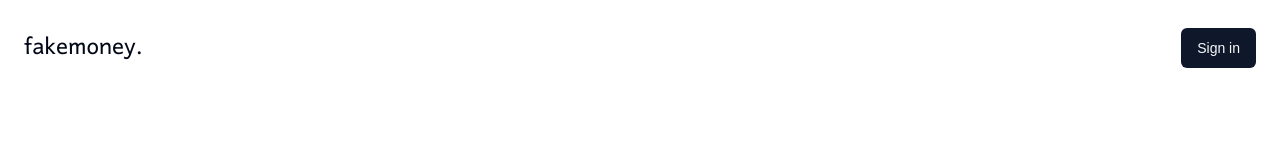
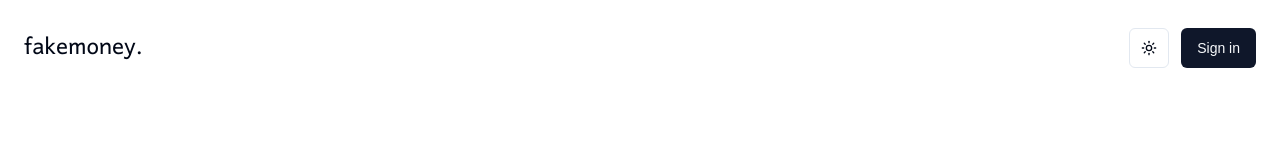
Before and after one commit to Sasha2956/fakemoney, a Next.js app: page / in a window 1280 px wide. Shown: the top 160 px of the page. Built offline with nearby package versions, Linux system fonts and the light colour scheme; no server answers.

Commit message:
Add mode toggle

```diff
--- a/app/layout.tsx
+++ b/app/layout.tsx
@@ -3,6 +3,7 @@ import localFont from "next/font/local";
 import "./globals.css";
 import { auth } from "@/auth";
 import { SessionProvider } from "next-auth/react";
+import { ThemeProvider } from "@/components/theme-provider";
 
 const geistSans = localFont({
   src: "./fonts/GeistVF.woff",
@@ -16,7 +17,8 @@ const geistMono = localFont({
 });
 
 export const metadata: Metadata = {
-  description: "Fakemoney is a payment platform same as Stripe,PayPal, but with fake money.",
+  description:
+    "Fakemoney is a payment platform same as Stripe, PayPal, but with fake money.",
 };
 
 export default async function RootLayout({
@@ -28,11 +30,19 @@ export default async function RootLayout({
 
   return (
     <SessionProvider session={session}>
-      <html lang="en">
+      <html lang="en" suppressHydrationWarning>
         <body
           className={`${geistSans.variable} ${geistMono.variable} antialiased`}
         >
-          {children}
+          {/* TODO: Fetch basic theme from database */}
+          <ThemeProvider
+            attribute="class"
+            defaultTheme="system"
+            enableSystem
+            disableTransitionOnChange
+          >
+            {children}
+          </ThemeProvider>
         </body>
       </html>
     </SessionProvider>
--- a/components/dashboard/dashboard-links.tsx
+++ b/components/dashboard/dashboard-links.tsx
@@ -1,9 +1,10 @@
-"use client"
+"use client";
 
 import { sidebarLinks } from "@/constants/sidebar";
 import { cn } from "@/lib/utils";
 import Link from "next/link";
 import { usePathname } from "next/navigation";
+import { Button } from "../ui/button";
 
 export const DashboardLinks = () => {
   const pathname = usePathname();
@@ -11,17 +12,15 @@ export const DashboardLinks = () => {
   return (
     <div className="flex flex-col gap-y-4">
       {sidebarLinks.map((link, index) => (
+        <Button key={index} className="justify-start" asChild variant={pathname === link.href ? "outline" : "ghost"}>
           <Link
             href={link.href}
-          key={index}
-          className={cn(
-            "rounded-lg py-4 px-2 bg-gray-100 flex gap-2 hover:bg-gray-100/50",
-            pathname === link.href && "bg-white"
-          )}
+            className="flex gap-2 py-6"
           >
             <link.icon />
             {link.name}
           </Link>
+        </Button>
       ))}
     </div>
   );
--- /dev/null
+++ b/components/mode-toggle.tsx
@@ -0,0 +1,41 @@
+"use client"
+
+import * as React from "react"
+import { Moon, Sun } from "lucide-react"
+import { useTheme } from "next-themes"
+
+import { Button } from "@/components/ui/button"
+import {
+  DropdownMenu,
+  DropdownMenuContent,
+  DropdownMenuItem,
+  DropdownMenuTrigger,
+} from "@/components/ui/dropdown-menu"
+
+export function ModeToggle() {
+  const { setTheme } = useTheme()
+
+  return (
+    <DropdownMenu>
+      <DropdownMenuTrigger asChild>
+        <Button variant="outline" size="icon">
+          <Sun className="h-[1.2rem] w-[1.2rem] rotate-0 scale-100 transition-all dark:-rotate-90 dark:scale-0" />
+          <Moon className="absolute h-[1.2rem] w-[1.2rem] rotate-90 scale-0 transition-all dark:rotate-0 dark:scale-100" />
+          <span className="sr-only">Toggle theme</span>
+        </Button>
+      </DropdownMenuTrigger>
+      {/* TODO: Change theme in database, too */}
+      <DropdownMenuContent align="end">
+        <DropdownMenuItem onClick={() => setTheme("light")}>
+          Light
+        </DropdownMenuItem>
+        <DropdownMenuItem onClick={() => setTheme("dark")}>
+          Dark
+        </DropdownMenuItem>
+        <DropdownMenuItem onClick={() => setTheme("system")}>
+          System
+        </DropdownMenuItem>
+      </DropdownMenuContent>
+    </DropdownMenu>
+  )
+}
--- a/components/navbar.tsx
+++ b/components/navbar.tsx
@@ -4,6 +4,7 @@ import { Harmattan } from "next/font/google";
 import { cn } from "@/lib/utils";
 import { UserButton } from "./auth/user-button";
 import { auth } from "@/auth";
+import { ModeToggle } from "./mode-toggle";
 
 const font = Harmattan({
   subsets: ["latin"],
@@ -11,19 +12,26 @@ const font = Harmattan({
 });
 
 interface NavbarProps {
-  className?: string
+  className?: string;
 }
 
 export const Navbar = async ({ className }: NavbarProps) => {
   const session = await auth();
 
   return (
-    <header className={cn("flex items-center justify-between py-7 w-full max-w-screen-xl mx-auto px-3", className)}>
+    <header
+      className={cn(
+        "flex items-center justify-between py-7 w-full max-w-screen-xl mx-auto px-3",
+        className
+      )}
+    >
       <Link href="/">
         <h3 className={cn("text-xl sm:text-3xl", font.className)}>
           fakemoney.
         </h3>
       </Link>
+      <div className="flex gap-3">
+        <ModeToggle />
         {session?.user ? (
           <UserButton />
         ) : (
@@ -31,6 +39,7 @@ export const Navbar = async ({ className }: NavbarProps) => {
             <Link href="/login">Sign in</Link>
           </Button>
         )}
+      </div>
     </header>
   );
 };
--- /dev/null
+++ b/components/theme-provider.tsx
@@ -0,0 +1,11 @@
+"use client"
+
+import * as React from "react"
+import { ThemeProvider as NextThemesProvider } from "next-themes"
+
+export function ThemeProvider({
+  children,
+  ...props
+}: React.ComponentProps<typeof NextThemesProvider>) {
+  return <NextThemesProvider {...props}>{children}</NextThemesProvider>
+}
--- a/package.json
+++ b/package.json
@@ -23,6 +23,7 @@
     "lucide-react": "^0.474.0",
     "next": "^15.1.6",
     "next-auth": "^5.0.0-beta.25",
+    "next-themes": "^0.4.4",
     "randomcolor": "^0.6.2",
     "react": "^19.0.0",
     "react-dom": "^19.0.0",
```
Also changed, not shown: 1 other file (tests, documents, lock files or other folders). Lines whose indentation alone changed are shown as unchanged.
